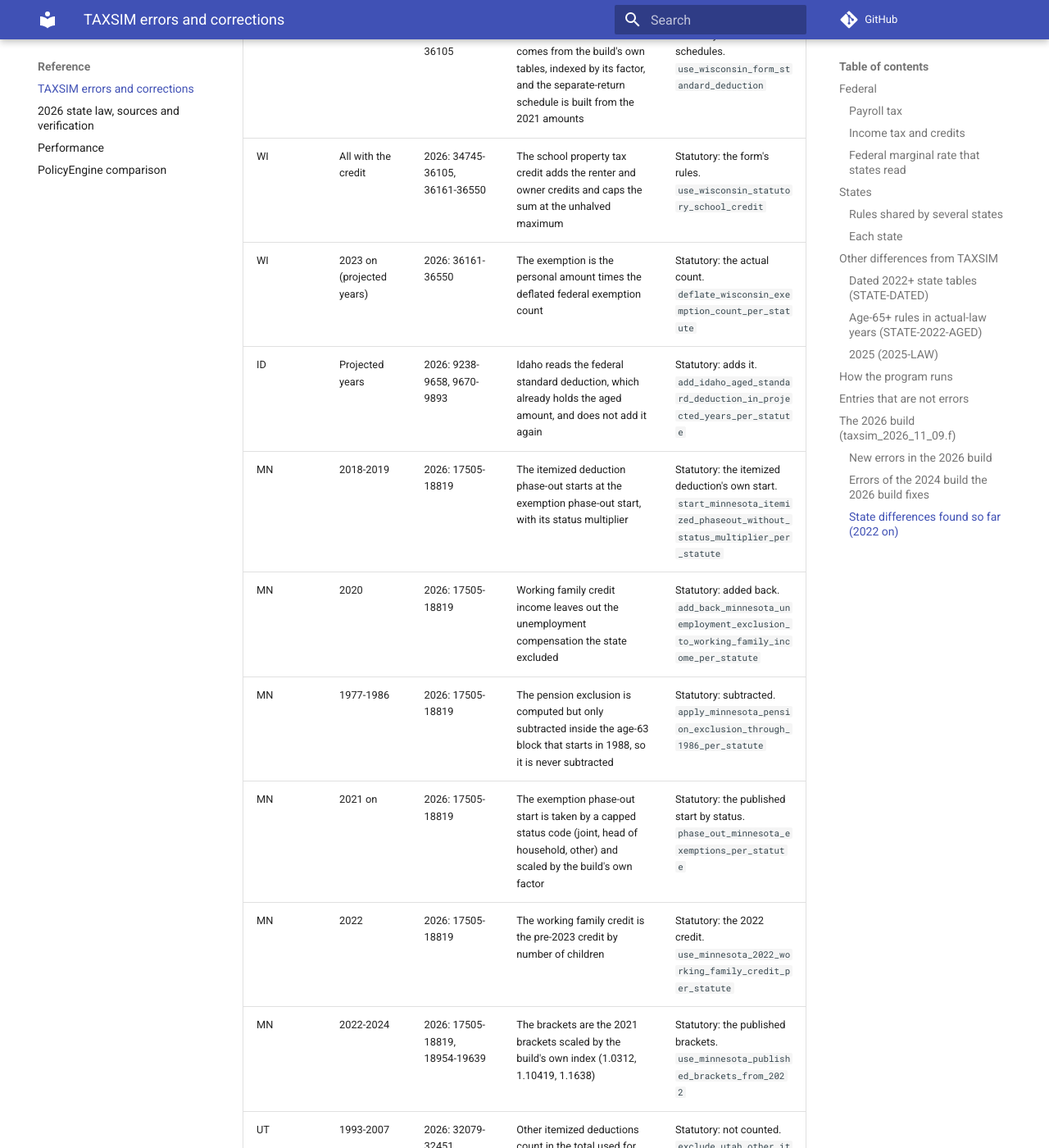
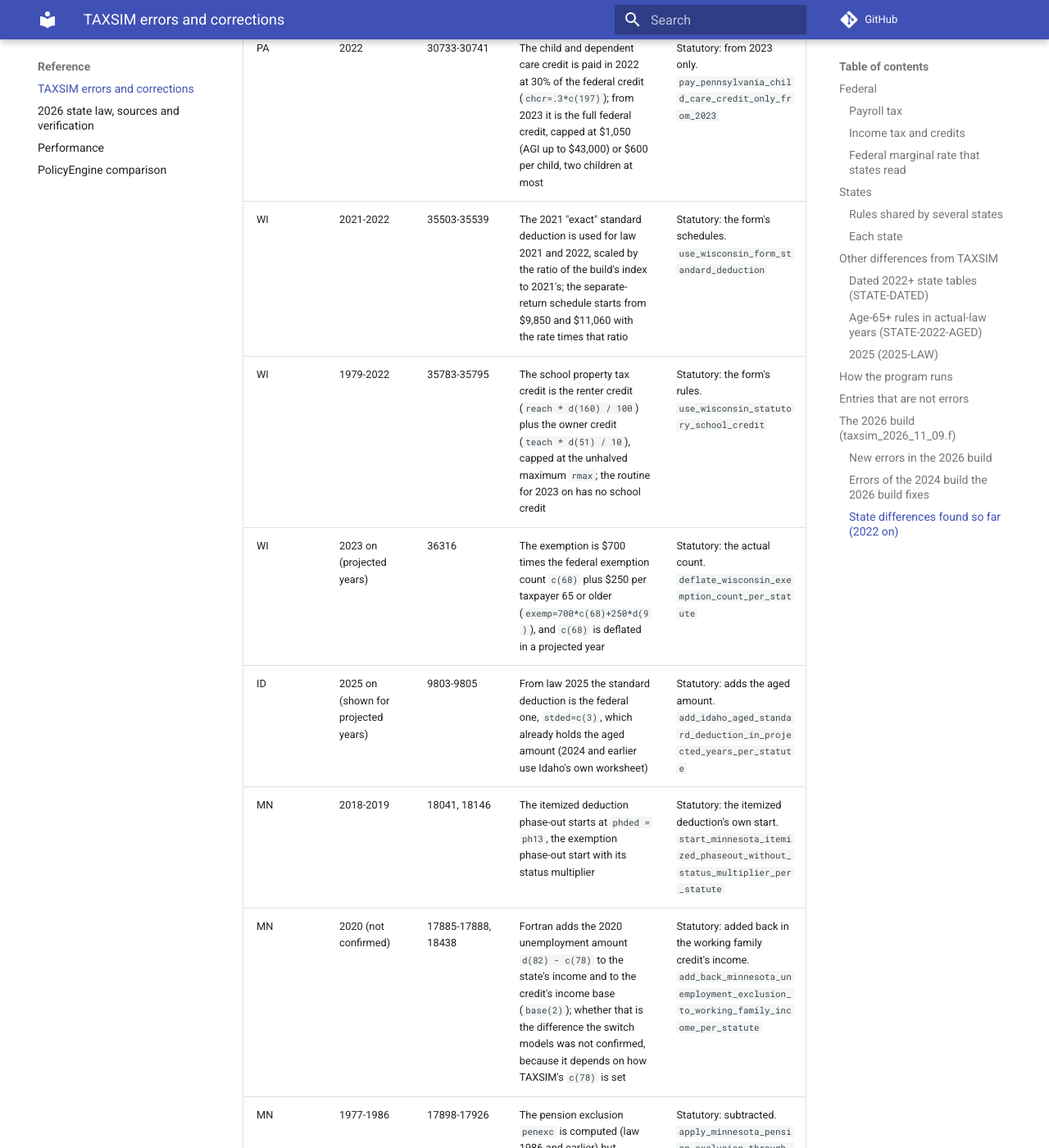
Before and after one commit to jrothbaum/taxsim_py, an MkDocs documentation site: the page built from docs/statutory_corrections.md, in a window 1280 px wide and 1400 px high, scrolled down 52910 px. Shown: the whole window at 82% size. Built offline with MkDocs 1.6.1 and Material for MkDocs 9.7.7, drawn with Linux system fonts in a browser that asks for light colours; comment, search, counter and statistics services are not loaded; some of the changed text lies outside the part shown.

Commit message:
Statutory corrections: check the 22 new rows against the 2026 Fortran and correct them
Co-Authored-By: Claude Sonnet 5.5 <noreply@anthropic.com>

```diff
--- a/docs/statutory_corrections.md
+++ b/docs/statutory_corrections.md
@@ -520,28 +520,28 @@ Taxsim mode now follows the statutory rule for these (they remain in
 | DE | 1996 on | 2026: 6384-6831, 6843-7015 | Pension exclusions go by age 60, the personal credit adds $110 at 60 or over, and joint returns take the lower of the joint tax and each spouse's tax with income, deductions and dependents allocated as TAXSIM's `splitagi` does | Both modes |
 | DE | 2019 on | 2026: 6384-6831, 6843-7015 | Itemized deductions are property tax (up to $10,000), mortgage interest and charity: no state income tax and no other itemized deductions | Both modes |
 | Federal | 2021 |  | A separate return claims the earned income credit (with the single-filer parameters) | Both modes |
-| AK | 1977-1978 | 2026: 645-730 | No Alaska income tax is calculated before 1979 (the Alaska routine runs only for 1979) | Statutory: taxed under Alaska's own schedule. `tax_alaska_before_1979` |
-| PA | 2022 | 30733-30741; 2026: 30621-30755 | The child and dependent care credit is paid in 2022 at 30% of the federal credit (`chcr=.3*c(197)`, lines 30733-30741); from 2023 it is the full federal credit capped at $1,050 or $600 per child | Statutory: from 2023 only. `pay_pennsylvania_child_care_credit_only_from_2023` |
-| WI | 2021-2022 | 2026: 34745-36105 | The standard deduction comes from the build's own tables, indexed by its factor, and the separate-return schedule is built from the 2021 amounts | Statutory: the form's schedules. `use_wisconsin_form_standard_deduction` |
-| WI | All with the credit | 2026: 34745-36105, 36161-36550 | The school property tax credit adds the renter and owner credits and caps the sum at the unhalved maximum | Statutory: the form's rules. `use_wisconsin_statutory_school_credit` |
-| WI | 2023 on (projected years) | 2026: 36161-36550 | The exemption is the personal amount times the deflated federal exemption count | Statutory: the actual count. `deflate_wisconsin_exemption_count_per_statute` |
-| ID | Projected years | 2026: 9238-9658, 9670-9893 | Idaho reads the federal standard deduction, which already holds the aged amount, and does not add it again | Statutory: adds it. `add_idaho_aged_standard_deduction_in_projected_years_per_statute` |
-| MN | 2018-2019 | 2026: 17505-18819 | The itemized deduction phase-out starts at the exemption phase-out start, with its status multiplier | Statutory: the itemized deduction's own start. `start_minnesota_itemized_phaseout_without_status_multiplier_per_statute` |
-| MN | 2020 | 2026: 17505-18819 | Working family credit income leaves out the unemployment compensation the state excluded | Statutory: added back. `add_back_minnesota_unemployment_exclusion_to_working_family_income_per_statute` |
-| MN | 1977-1986 | 2026: 17505-18819 | The pension exclusion is computed but only subtracted inside the age-63 block that starts in 1988, so it is never subtracted | Statutory: subtracted. `apply_minnesota_pension_exclusion_through_1986_per_statute` |
-| MN | 2021 on | 2026: 17505-18819 | The exemption phase-out start is taken by a capped status code (joint, head of household, other) and scaled by the build's own factor | Statutory: the published start by status. `phase_out_minnesota_exemptions_per_statute` |
-| MN | 2022 | 2026: 17505-18819 | The working family credit is the pre-2023 credit by number of children | Statutory: the 2022 credit. `use_minnesota_2022_working_family_credit_per_statute` |
-| MN | 2022-2024 | 2026: 17505-18819, 18954-19639 | The brackets are the 2021 brackets scaled by the build's own index (1.0312, 1.10419, 1.1638) | Statutory: the published brackets. `use_minnesota_published_brackets_from_2022` |
-| UT | 1993-2007 | 2026: 32079-32451 | Other itemized deductions count in the total used for the state tax limit | Statutory: not counted. `exclude_utah_other_itemized_from_state_tax_limit_per_statute` |
-| NY | 2022 on | 2026: 26381-26752 | A separate return uses the single itemized-deduction limit threshold (not half the married one) | Statutory: half the married threshold. `halve_new_york_married_itemized_limit_for_separate_per_statute` |
-| NY | 2024 on | 2026: 24621-24671 | The earned income credit reads the federal credit as the federal pass computed it (deflated), not the credit on New York's own income | Statutory: computed on New York income. `compute_new_york_earned_income_credit_base_per_statute` |
-| NY | 2025 on | 2026: 24621-24671 | The property credit counts rent at a quarter, takes its rate and maximum from federal AGI tables and has no rent limit | Statutory: the published credit. `compute_new_york_property_credit_per_statute` |
-| KS | 2021 | 2026: 11164-11668 | The child care credit is its share of the federal credit before the federal tax limit | Statutory: limited by the federal tax. `limit_kansas_child_care_credit_by_federal_tax_per_statute` |
-| KS | 2024 on | 2026: 11680-11827 | Exemption amounts are the build's own, not the published ones | Statutory: published. `use_published_kansas_exemption_from_2024` |
-| DC | All | 2026: 7016-7580, 7716-7934 | Only the federally taxable part of unemployment compensation is removed, and only from 2021 | Statutory: all unemployment compensation is excluded in every year. `exclude_unemployment_in_district_of_columbia_every_year` |
-| DC | 2007 | 2026: 7016-7580 | The 2007 split of joint returns repeats the 2006 rates | Statutory: the 2007 rates. `split_district_of_columbia_joint_returns_per_statute` |
-| VT | 1977-2002 | 2026: 32620-33113 | TAXSIM pays 72% of the federal child care credit as refundable in every year outside 2003-2021 | Statutory: nonrefundable before 2003. `use_vermont_nonrefundable_child_care_credit_before_2003` |
-| ND | 2023 on | 2026: 27703-28171 | A separate return is taxed on the single table | Statutory: the married-separate table. `use_north_dakota_married_separate_brackets_from_2023` |
+| AK | 1977-1978 | 645-730 (699: `law.eq.1979`) | Alaska tax is calculated only for 1979; the routine does nothing for 1977-1978 and after (its header: the tax was repealed in 1980) | Statutory: taxed under Alaska's own schedule. `tax_alaska_before_1979` |
+| PA | 2022 | 30733-30741 | The child and dependent care credit is paid in 2022 at 30% of the federal credit (`chcr=.3*c(197)`); from 2023 it is the full federal credit, capped at $1,050 (AGI up to $43,000) or $600 per child, two children at most | Statutory: from 2023 only. `pay_pennsylvania_child_care_credit_only_from_2023` |
+| WI | 2021-2022 | 35503-35539 | The 2021 "exact" standard deduction is used for law 2021 and 2022, scaled by the ratio of the build's index to 2021's; the separate-return schedule starts from $9,850 and $11,060 with the rate times that ratio | Statutory: the form's schedules. `use_wisconsin_form_standard_deduction` |
+| WI | 1979-2022 | 35783-35795 | The school property tax credit is the renter credit (`reach * d(160) / 100`) plus the owner credit (`teach * d(51) / 10`), capped at the unhalved maximum `rmax`; the routine for 2023 on has no school credit | Statutory: the form's rules. `use_wisconsin_statutory_school_credit` |
+| WI | 2023 on (projected years) | 36316 | The exemption is $700 times the federal exemption count `c(68)` plus $250 per taxpayer 65 or older (`exemp=700*c(68)+250*d(9)`), and `c(68)` is deflated in a projected year | Statutory: the actual count. `deflate_wisconsin_exemption_count_per_statute` |
+| ID | 2025 on (shown for projected years) | 9803-9805 | From law 2025 the standard deduction is the federal one, `stded=c(3)`, which already holds the aged amount (2024 and earlier use Idaho's own worksheet) | Statutory: adds the aged amount. `add_idaho_aged_standard_deduction_in_projected_years_per_statute` |
+| MN | 2018-2019 | 18041, 18146 | The itemized deduction phase-out starts at `phded = ph13`, the exemption phase-out start with its status multiplier | Statutory: the itemized deduction's own start. `start_minnesota_itemized_phaseout_without_status_multiplier_per_statute` |
+| MN | 2020 (not confirmed) | 17885-17888, 18438 | Fortran adds the 2020 unemployment amount `d(82) - c(78)` to the state's income and to the credit's income base (`base(2)`); whether that is the difference the switch models was not confirmed, because it depends on how TAXSIM's `c(78)` is set | Statutory: added back in the working family credit's income. `add_back_minnesota_unemployment_exclusion_to_working_family_income_per_statute` |
+| MN | 1977-1986 | 17898-17926 | The pension exclusion `penexc` is computed (law 1986 and earlier) but subtracted only inside the age-63 block that starts in 1988, so it is never subtracted | Statutory: subtracted. `apply_minnesota_pension_exclusion_through_1986_per_statute` |
+| MN | 2021 on | 18030-18039 | The exemption phase-out start is $299,750 (joint), $249,800 (head of household) or $199,850 (others), times the build's own factor `aif21` | Statutory: the published start by status. `phase_out_minnesota_exemptions_per_statute` |
+| MN | 2022 (not confirmed) | 18486-18500 | Law 2019 on uses the 2022 credit tables (`law2022=min(law,2022)`) and the 2022 child-count rules; how this differs from the statutory 2022 credit was not confirmed in the Fortran | Statutory: the 2022 credit. `use_minnesota_2022_working_family_credit_per_statute` |
+| MN | 2022-2024 | 17248 | The brackets are the 2021 brackets scaled by `aif21` = 1.0312, 1.10419, 1.1638 for 2022-2024 | Statutory: the published brackets. `use_minnesota_published_brackets_from_2022` |
+| UT | 1993-2007 (not confirmed) | 32268-32290 | The state-tax limit total adds Schedule A line 8 as `d(50)+d(51)+d(46)`; the Fortran does not use `d(54)` (the other items) there, so whether TAXSIM counts other itemized deductions in this total was not confirmed | Statutory: not counted. `exclude_utah_other_itemized_from_state_tax_limit_per_statute` |
+| NY | 2022 on | 26529-26530, 26560 | A separate return gets filing code 4, which maps to the single threshold: `mdedsopa=1` and `dedsop=dedsopa(mdedsopa,law)/sep`, so the single threshold halved (the statute halves the married one) | Statutory: half the married threshold. `halve_new_york_married_itemized_limit_for_separate_per_statute` |
+| NY | 2024 on | 26680-26682 | The state earned income credit uses the federal credit `eitc=c(59)` as computed, not a credit recomputed on New York income | Statutory: computed on New York income. `compute_new_york_earned_income_credit_base_per_statute` |
+| NY | 2025 on | 26632-26646 | The real property tax credit for law 2024 and earlier uses the IT-214 tables (maximum from federal AGI, `ptaxa`, with rent at a quarter from 2022); the code for 2025 on was not read | Statutory: the published credit. `compute_new_york_property_credit_per_statute` |
+| KS | 2021 | 11471-11472 | `chcare = c(53)` is the child care credit before the federal tax limit, and Kansas takes its share of it | Statutory: limited by the federal tax. `limit_kansas_child_care_credit_by_federal_tax_per_statute` |
+| KS | 2024 on | 11753-11755 | From law 2024 the exemption is a fixed $9,180 per filer plus $2,320 per dependent (and $2,320 more for a head of household) | Statutory: the published amounts. `use_published_kansas_exemption_from_2024` |
+| DC | 2024 on (confirmed); earlier not read | 7787 | The 2024-on routine removes only the federally taxable unemployment compensation, `agi=c(2)-d(22)-c(79)-c(78)+sedis` | Statutory: all unemployment compensation is excluded in every year. `exclude_unemployment_in_district_of_columbia_every_year` |
+| DC | All joint returns | 7350-7356, 7835-7847, 7677 | Joint income is split by `splitagi` and the exemptions and deduction go to the higher-income spouse first (`dedalloc`) | Statutory: the split by each spouse's own income. `split_district_of_columbia_joint_returns_per_statute` |
+| VT | 1977-2002 | 33066-33080 | Outside 2003-2021 the credit is a refundable 72% of the federal credit (`chcref=.72d0*base`) and the nonrefundable credit is 0; 2003-2021 is 50% refundable below $40,000 / $30,000 | Statutory: nonrefundable before 2003. `use_vermont_nonrefundable_child_care_credit_before_2003` |
+| ND | 2023 on | 28063-28067 | `m=mst; if(mst.gt.4) m=1` sends a separate return to the single table | Statutory: the married-separate table. `use_north_dakota_married_separate_brackets_from_2023` |
 
 | GA | 1987 on | | The itemized deduction is the federal one with the state income tax left in | Statutory: less the state tax. `subtract_state_tax_in_georgia_itemized_deduction` || MO | 1977 on | | Federal tax deducted before refundable credits (to 1986); itemized deduction left at zero through 2017; pension exclusion of up to $6,000 per taxpayer for everyone from 1999, and the Social Security exclusion halved by age 62 and subtracted twice | Statutory: `compute_missouri_pension_exemption_per_statute`, `deduct_missouri_federal_tax_after_refundable_credits`, `compute_missouri_itemized_deduction_before_2018` |
 | NC | 2016-2022 | | The head of household standard deduction lags the statute by a year ($12,000 in 2016, $13,200 in 2017, $14,000 in 2019, $15,000 in 2020, $16,125 in 2022 for the tables in use) | Statutory: published amounts. `use_north_carolina_head_of_household_deduction_per_statute` |
```
